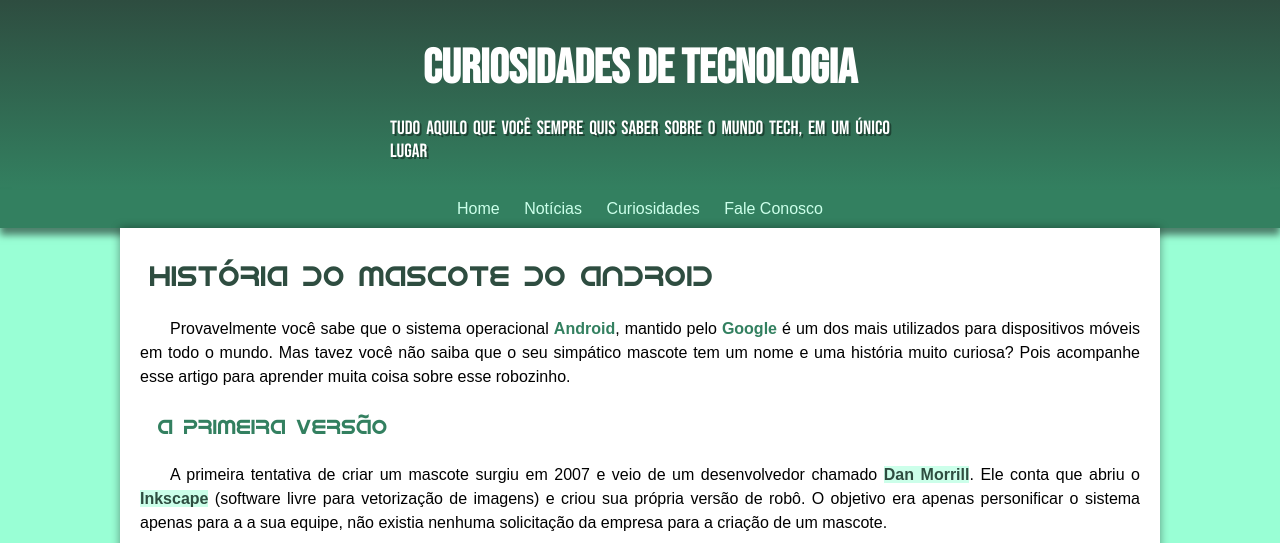
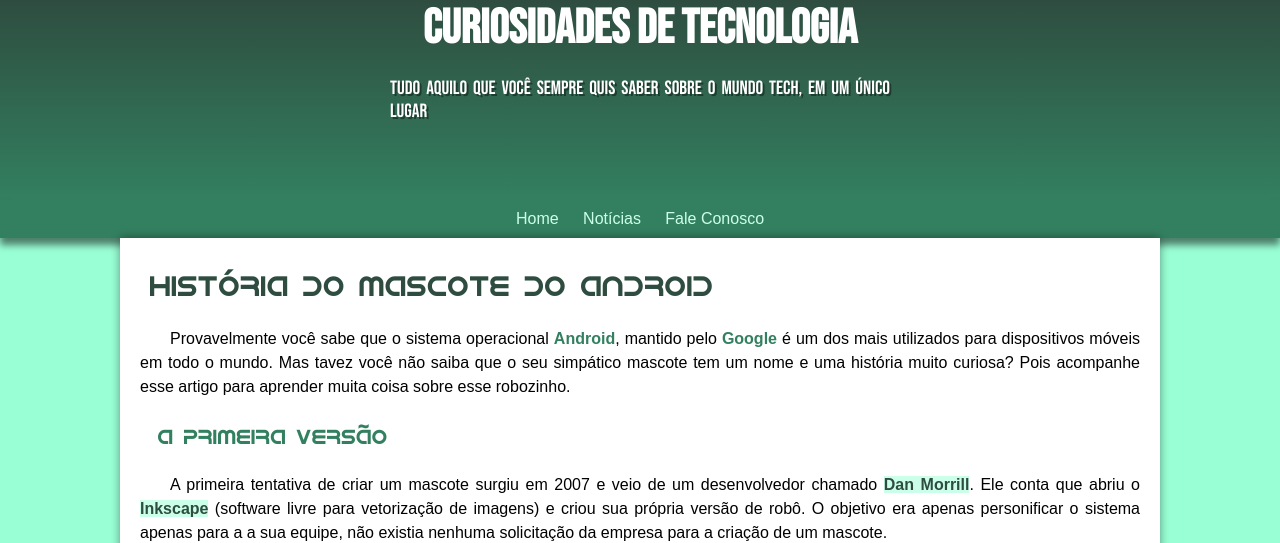
Before and after one commit to Pedro4Souza/projeto-android, a plain HTML site: page index.html in a window 1280 px wide. Shown: the top 543 px of the page. Drawn offline with Linux system fonts and the light colour scheme.

Commit message:
Correção de problema

```diff
--- a/Style/style.css
+++ b/Style/style.css
@@ -51,7 +51,7 @@ header{
     background-color: var(--cor4);
     min-height: 150px;
     text-align: center;
-    padding-top: 40px;
+    padding-bottom: 50px;
     font-weight: normal;
 }
 
--- a/index.html
+++ b/index.html
@@ -17,10 +17,9 @@
     <nav>
         <a href="#">Home</a>
         <a href="#">Notícias</a>
-        <a href="#">Curiosidades</a>
         <a href="#">Fale Conosco</a>
+    </nav>
 
-    </nav>
     <main>
         <article>
             <h1>História do Mascote do Android</h1>
```
